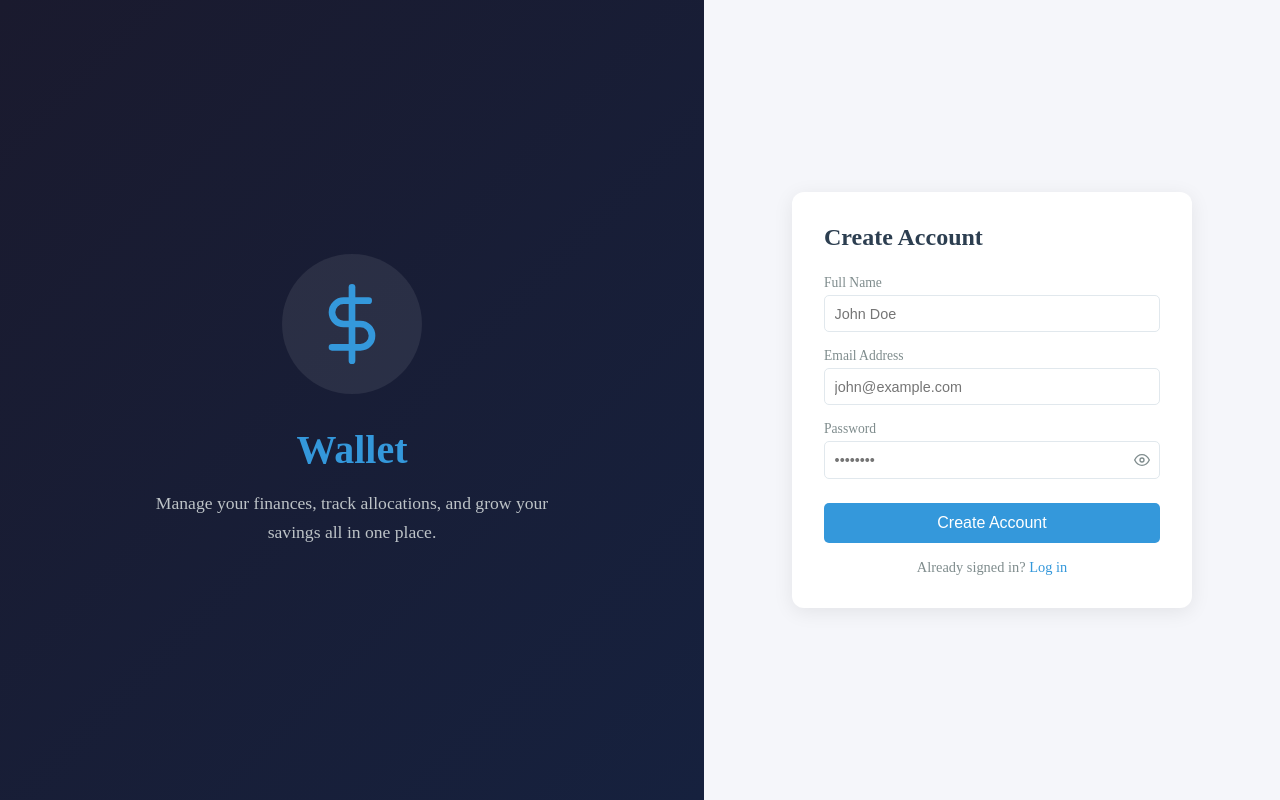
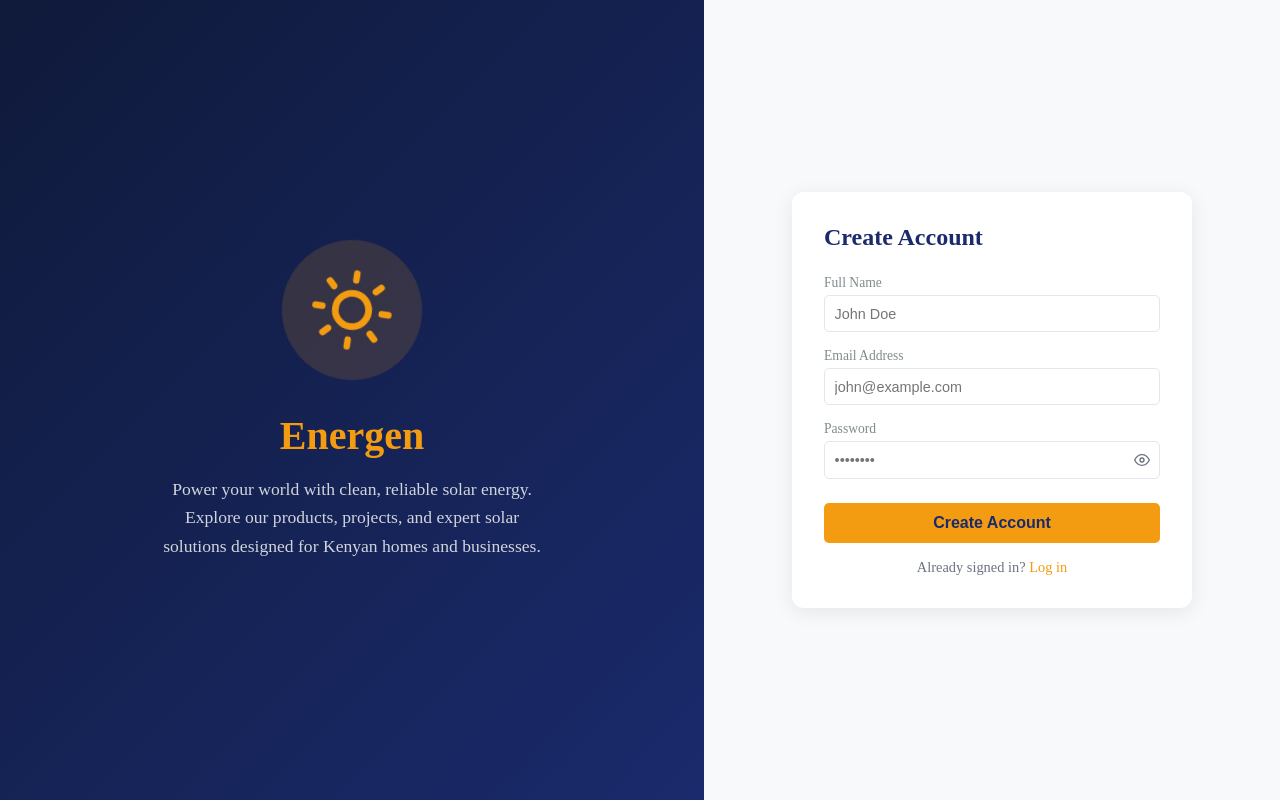
Before and after one commit to SIMON-cloud-tech/energen, a React (Vite) app in the folder frontend/: page /admin in a window 1280 px wide. Built offline with nearby package versions, Linux system fonts and the light colour scheme; no server answers.

Commit message:
auth rectify bg

```diff
--- a/frontend/src/components/dashboard/css/Auth.css
+++ b/frontend/src/components/dashboard/css/Auth.css
@@ -3,10 +3,10 @@
   min-height: 100vh;
 }
 
-/* LEFT SIDE – Branding */
+/* LEFT SIDE – Branding (Energen) */
 .auth-left {
   flex: 1;
-  background: linear-gradient(135deg, #1a1a2e 0%, #16213e 100%);
+  background: linear-gradient(135deg, #0f1a3a 0%, #1a2a6c 100%);
   color: white;
   display: flex;
   flex-direction: column;
@@ -16,32 +16,40 @@
   text-align: center;
 }
 
-/* Logo container – now just a circle for the icon */
+/* Logo container – sun icon with animation */
 .logo-container {
   width: 140px;
   height: 140px;
   margin-bottom: 2rem;
   border-radius: 50%;
-  background: rgba(255, 255, 255, 0.08);
+  background: rgba(243, 156, 18, 0.15);
   display: flex;
   align-items: center;
   justify-content: center;
   transition: transform 0.3s ease;
+  animation: spin 20s linear infinite;
 }
 
 .logo-container:hover {
   transform: scale(1.05);
+  animation-play-state: paused;
+}
+
+@keyframes spin {
+  0% { transform: rotate(0deg); }
+  100% { transform: rotate(360deg); }
 }
 
 .auth-left h1 {
   font-size: 2.5rem;
-  color: #3498db;
+  color: #f39c12;
   margin-bottom: 1rem;
+  font-weight: 700;
 }
 
 .auth-left p {
   font-size: 1.1rem;
-  color: #bdc3c7;
+  color: #d1d5db;
   max-width: 400px;
   line-height: 1.6;
 }
@@ -52,7 +60,7 @@
   display: flex;
   align-items: center;
   justify-content: center;
-  background: #f5f6fa;
+  background: #f8f9fa;
 }
 
 .auth-form {
@@ -65,8 +73,9 @@
 }
 
 .auth-form h2 {
-  color: #2c3e50;
+  color: #1a2a6c;
   margin-bottom: 1.5rem;
+  font-size: 1.5rem;
 }
 
 .form-group {
@@ -76,7 +85,7 @@
 .form-group label {
   display: block;
   font-size: 0.85rem;
-  color: #7f8c8d;
+  color: #6b7280;
   margin-bottom: 0.25rem;
 }
 
@@ -95,7 +104,7 @@
 .form-group input:focus,
 .password-wrapper input:focus {
   outline: none;
-  border-color: #3498db;
+  border-color: #f39c12;
 }
 
 /* Password wrapper – relative for toggle icon */
@@ -113,7 +122,7 @@
   top: 50%;
   transform: translateY(-50%);
   cursor: pointer;
-  color: #7f8c8d;
+  color: #6b7280;
   display: flex;
   align-items: center;
   border: none;
@@ -122,24 +131,25 @@
 }
 
 .password-toggle:hover {
-  color: #2c3e50;
+  color: #1a2a6c;
 }
 
 .auth-btn {
   width: 100%;
   padding: 0.7rem;
-  background: #3498db;
-  color: white;
+  background: #f39c12;
+  color: #1a2a6c;
   border: none;
   border-radius: 5px;
   font-size: 1rem;
+  font-weight: 600;
   cursor: pointer;
   margin-top: 0.5rem;
   transition: background-color 0.3s;
 }
 
 .auth-btn:hover:not(:disabled) {
-  background: #2980b9;
+  background: #e67e22;
 }
 
 .auth-btn:disabled {
@@ -151,11 +161,11 @@
   text-align: center;
   margin-top: 1rem;
   font-size: 0.9rem;
-  color: #7f8c8d;
+  color: #6b7280;
 }
 
 .auth-toggle span {
-  color: #3498db;
+  color: #f39c12;
   cursor: pointer;
   font-weight: 500;
 }
@@ -185,14 +195,14 @@
 .forgot-password {
   text-align: right;
   font-size: 0.85rem;
-  color: #7f8c8d;
+  color: #6b7280;
   cursor: pointer;
   margin-top: -0.5rem;
   margin-bottom: 0.75rem;
 }
 
 .forgot-password:hover {
-  color: #3498db;
+  color: #f39c12;
 }
 
 /* ===== RESPONSIVE ===== */
--- a/frontend/src/components/dashboard/jsx/Auth.jsx
+++ b/frontend/src/components/dashboard/jsx/Auth.jsx
@@ -1,6 +1,6 @@
 import { useNavigate } from 'react-router-dom';
 import { useState } from 'react';
-import { FiEye, FiEyeOff, FiDollarSign } from 'react-icons/fi';
+import { FiEye, FiEyeOff, FiSun } from 'react-icons/fi';
 import '../css/Auth.css';
 
 const Auth = ({ setUser }) => {
@@ -74,10 +74,14 @@ const Auth = ({ setUser }) => {
     <div className="auth">
       <div className="auth-left">
         <div className="logo-container">
-          <FiDollarSign size={80} color="#3498db" />
+          <FiSun size={80} color="#f39c12" />
         </div>
-        <h1>Wallet</h1>
-        <p>Manage your finances, track allocations, and grow your savings all in one place.</p>
+       <h1>Energen</h1>
+        <p>
+          Power your world with clean, reliable solar energy.
+          Explore our products, projects, and expert solar solutions
+          designed for Kenyan homes and businesses.
+        </p>
       </div>
 
       <div className="auth-right">
```
Also changed, not shown: 1 other file (tests, documents, lock files or other folders).
